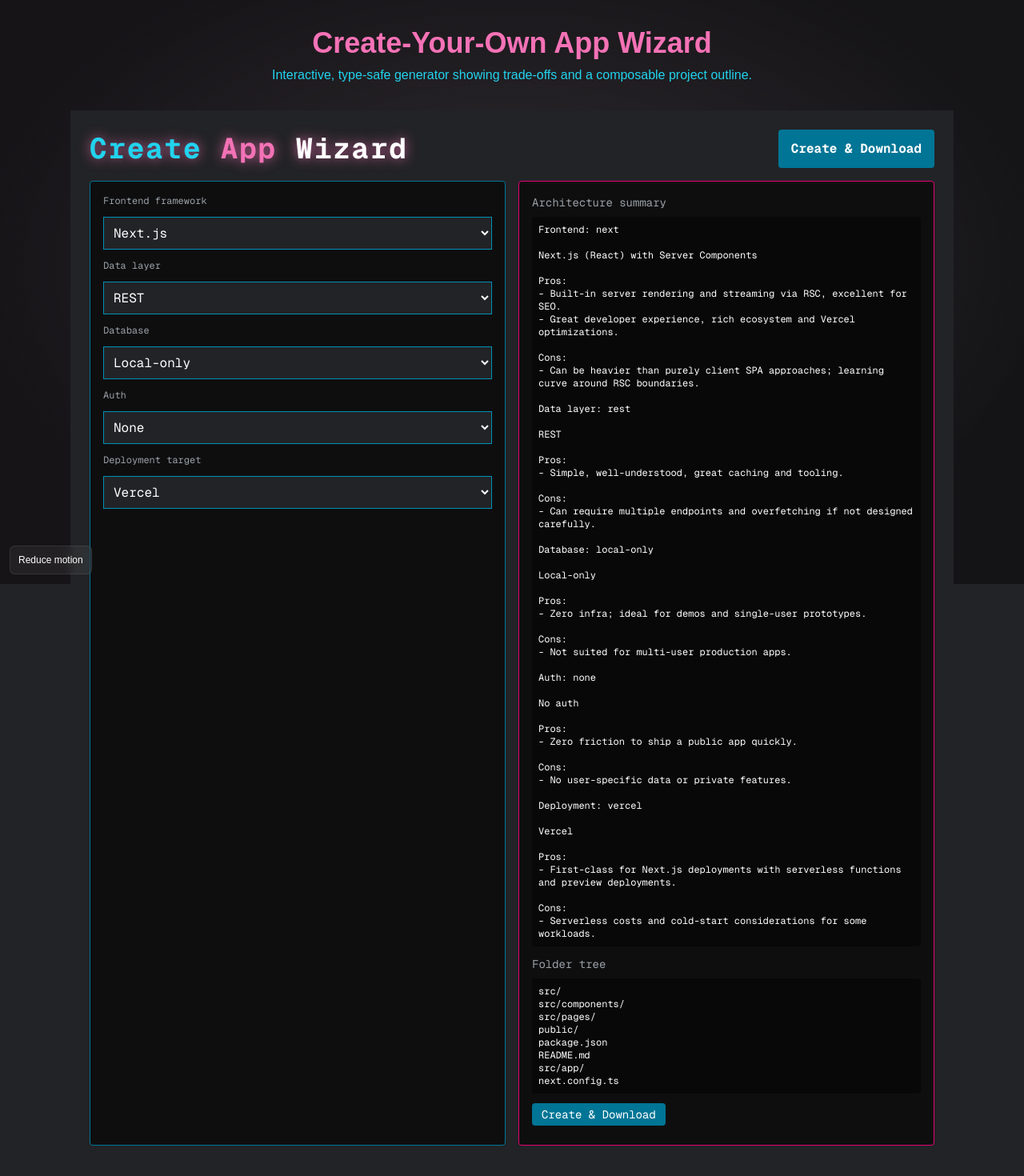
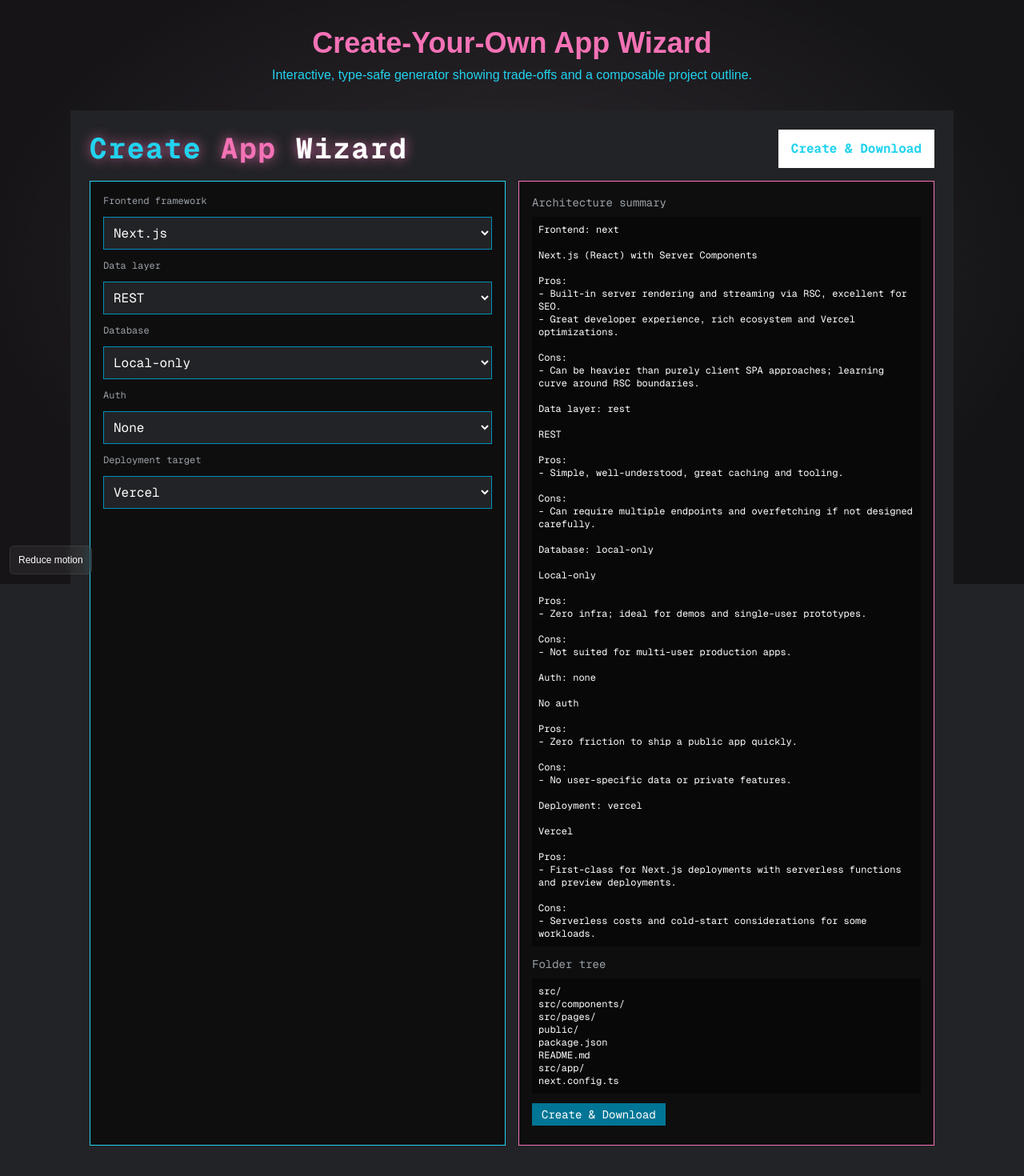
Before and after one commit to alsenda/alsenda.com, a Next.js app: page /apps/app1 in a window 1280 px wide. Shown: the part 70-1540 px from the top of the page at 80% size. Built offline with nearby package versions, Linux system fonts and the light colour scheme.

Commit message:
Consolidate styling

```diff
--- a/src/app/apps/app2/page.tsx
+++ b/src/app/apps/app2/page.tsx
@@ -21,7 +21,7 @@ export default function App2() {
 
       <div className="grid md:grid-cols-3 gap-6 mt-16">
         {[1, 2, 3].map((i) => (
-          <div key={i} className="bg-cyan-800 border border-cyan-700 rounded-lg p-6">
+          <div key={i} className="bg-cyan-800 border border-cyan-700 p-6">
             <h3 className="text-lg font-semibold mb-2">Feature {i}</h3>
             <p className="text-cyan-200">
               Add your application features and content here.
--- a/src/app/apps/app3/page.tsx
+++ b/src/app/apps/app3/page.tsx
@@ -20,7 +20,7 @@ export default function App3() {
 
         <div className="grid md:grid-cols-3 gap-6 mt-16">
           {[1, 2, 3].map((i) => (
-            <div key={i} className="bg-emerald-800 border border-emerald-700 rounded-lg p-6">
+            <div key={i} className="bg-emerald-800 border border-emerald-700 p-6">
               <h3 className="text-lg font-semibold mb-2">Feature {i}</h3>
               <p className="text-emerald-200">
                 Add your application features and content here.
--- a/src/app/page.tsx
+++ b/src/app/page.tsx
@@ -68,10 +68,6 @@ export default function Home() {
               &gt; This is a Next.js powered portfolio serving as a<br/>
               &gt; central hub for multiple web applications.
             </p>
-            <p className="text-cyan-300 font-mono text-sm leading-relaxed">
-              &gt; Each application runs on its own subdomain,<br/>
-              &gt; providing clean organization of projects.
-            </p>
           </div>
           <div className="bg-black border-2 border-white p-6" style={{boxShadow: "0 0 10px rgba(255, 255, 255, 0.3)"}}>
             <h4 className="font-bold mb-4 text-white tracking-wider">[ TECH STACK ]</h4>
@@ -79,7 +75,7 @@ export default function Home() {
               <li className="text-magenta-400">&gt; Next.js 14+ (React Framework)</li>
               <li className="text-magenta-400">&gt; TypeScript</li>
               <li className="text-magenta-400">&gt; Tailwind CSS</li>
-              <li className="text-magenta-400">&gt; Subdomain Routing</li>
+              <li className="text-magenta-400">&gt; Redis</li>
             </ul>
           </div>
         </div>
--- a/src/components/AppWizard.tsx
+++ b/src/components/AppWizard.tsx
@@ -98,13 +98,13 @@ export default function AppWizard(): React.ReactElement {
             <span className="hero-caret">▌</span>
           </h2>
           <div>
-            <button className="px-4 h-12 inline-flex items-center bg-cyan-700 text-white font-bold rounded" onClick={handleCreateAndDownload} disabled={zipping}>
+            <button className="px-4 h-12 inline-flex items-center bg-white text-cyan-400 font-bold" onClick={handleCreateAndDownload} disabled={zipping}>
               {zipping ? 'Creating...' : 'Create & Download'}
             </button>
           </div>
         </div>
         <div className="grid md:grid-cols-2 gap-4">
-          <div className="bg-black/60 p-4 border border-cyan-700 rounded">
+          <div className="bg-black/60 p-4 border border-cyan-400">
             <div className="space-y-3">
               <label className="block text-xs text-slate-300">Frontend framework</label>
               <select value={cfg.frontend} onChange={e => setCfg({ ...cfg, frontend: e.target.value as AppConfig['frontend'] })} className="w-full p-2 bg-black border border-cyan-600">
@@ -146,15 +146,15 @@ export default function AppWizard(): React.ReactElement {
             </div>
           </div>
 
-          <div className="bg-black/60 p-4 border border-pink-600 rounded">
+          <div className="bg-black/60 p-4 border border-magenta-500">
             <h3 className="text-sm text-slate-300 mb-2">Architecture summary</h3>
-            <pre className="text-xs whitespace-pre-wrap font-mono p-2 bg-black/40 rounded">{result.summary}</pre>
+            <pre className="text-xs whitespace-pre-wrap font-mono p-2 bg-black/40">{result.summary}</pre>
             <h3 className="text-sm text-slate-300 mt-3 mb-2">Folder tree</h3>
-            <div className="text-xs font-mono bg-black/40 p-2 rounded">
+            <div className="text-xs font-mono bg-black/40 p-2">
               {result.folderTree.map((f, i) => <div key={i}>{f}</div>)}
             </div>
             <div className="mt-3 flex items-center gap-2">
-              <button className="px-3 py-1 bg-cyan-700 rounded text-sm" onClick={handleCreateAndDownload} disabled={zipping}>
+              <button className="px-3 py-1 bg-cyan-700 text-sm" onClick={handleCreateAndDownload} disabled={zipping}>
                 {zipping ? 'Creating ZIP...' : 'Create & Download'}
               </button>
               {zipError && <span className="text-xs text-red-400">Error: {zipError}</span>}
--- a/src/components/LiveChat.tsx
+++ b/src/components/LiveChat.tsx
@@ -149,7 +149,7 @@ export default function LiveChat(): React.ReactElement {
       </div>
       {showModal && (
         <div className="fixed inset-0 z-50 flex items-center justify-center bg-black/60">
-          <div className="bg-black border border-cyan-400 p-4 rounded">
+          <div className="bg-black border border-cyan-400 p-4">
             <div className="mb-2 text-white">Choose a username (letters and numbers only):</div>
             <input className="p-2 mb-2 bg-black border border-cyan-400 text-white" value={modalValue} onChange={e => setModalValue(e.target.value)} />
             <div className="flex gap-2 justify-end">
```
Also changed, not shown: 1 other file (tests, documents, lock files or other folders).
